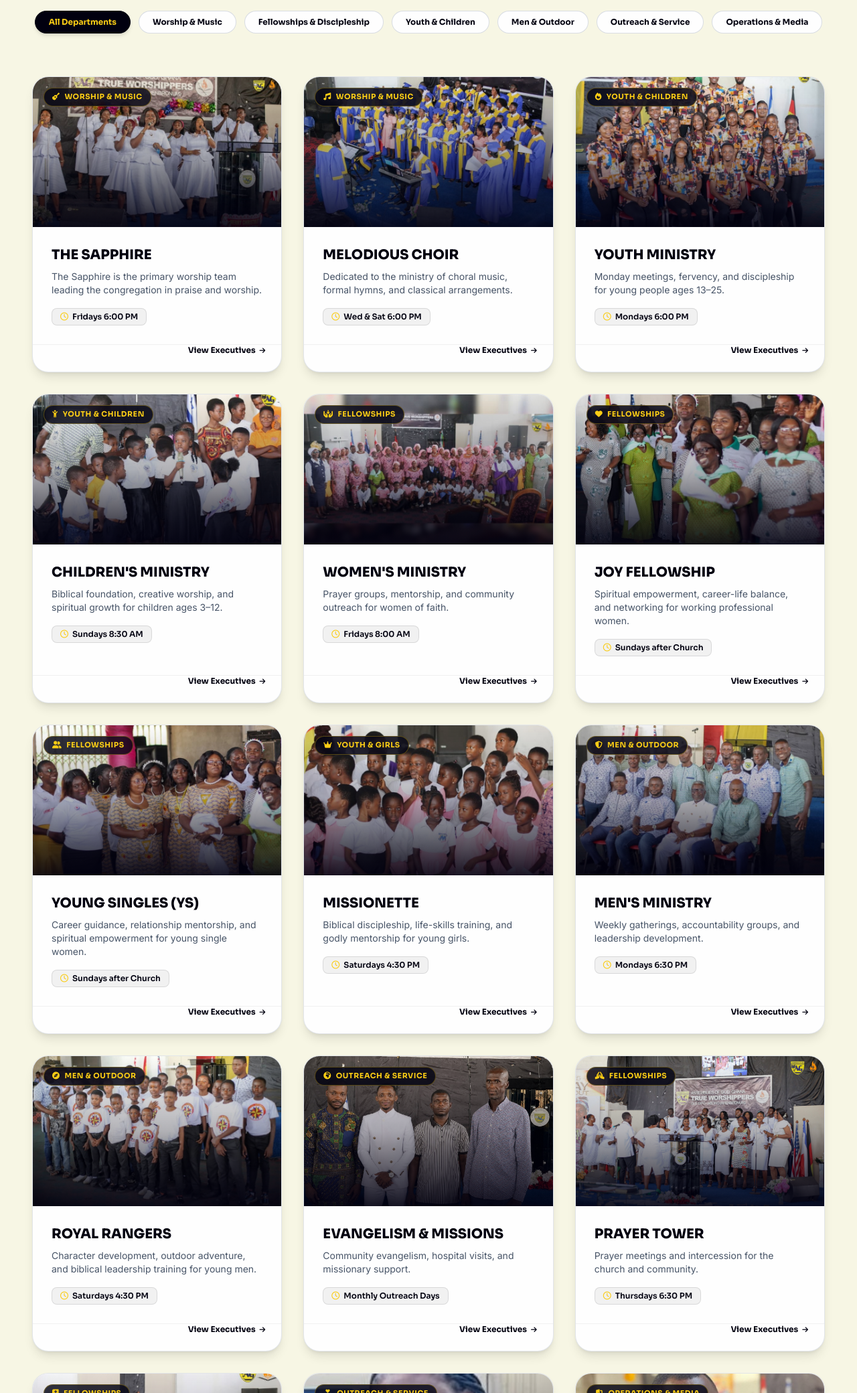
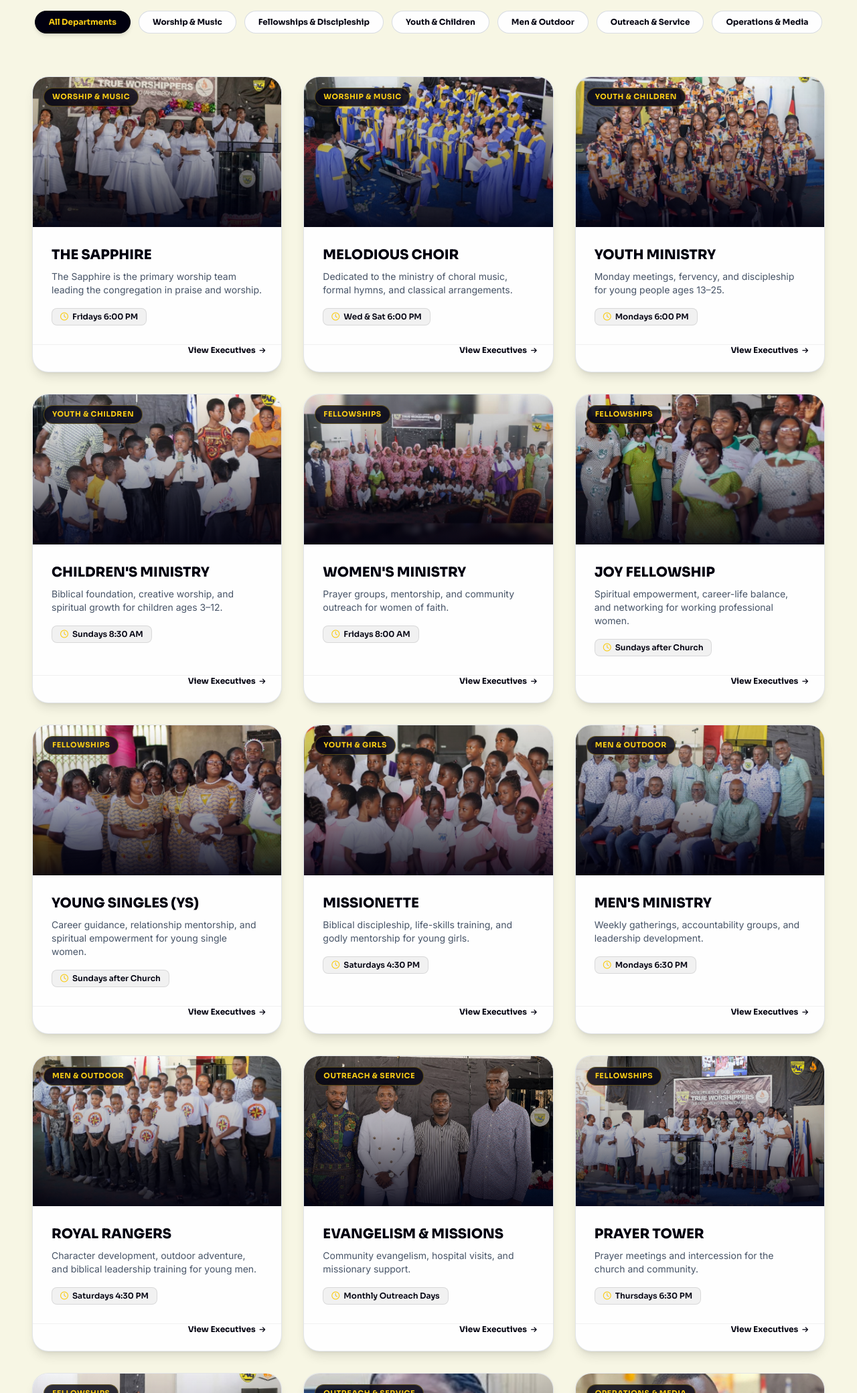
Before and after one commit to heyywillz/TWAG-Website, a website: page departments.html in a window 1280 px wide. Shown: the part 720-2800 px from the top of the page at 67% size. Drawn offline with nearby package versions, Linux system fonts and the light colour scheme.

Commit message:
Remove icons next to category titles on department cards

```diff
--- a/departments.html
+++ b/departments.html
@@ -222,7 +222,7 @@
                 <img src="Department Images/imageye___-_imgi_44_saphgroup.jpg" alt="The Sapphire" class="w-full h-full object-cover group-hover:scale-105 transition-transform duration-500">
                 <div class="absolute inset-0 bg-gradient-to-t from-navy/90 via-navy/30 to-transparent"></div>
                 <span class="absolute top-4 left-4 px-3 py-1 rounded-full bg-navy/80 backdrop-blur-md text-gold font-sora text-[11px] font-bold uppercase tracking-wider border border-gold/30">
-                  <i class="fa-solid fa-guitar mr-1"></i> Worship & Music
+                  Worship & Music
                 </span>
               </div>
 
@@ -255,7 +255,7 @@
                 <img src="Department Images/imageye___-_imgi_45_melogroup.jpg" alt="Melodious Choir" class="w-full h-full object-cover group-hover:scale-105 transition-transform duration-500">
                 <div class="absolute inset-0 bg-gradient-to-t from-navy/90 via-navy/30 to-transparent"></div>
                 <span class="absolute top-4 left-4 px-3 py-1 rounded-full bg-navy/80 backdrop-blur-md text-gold font-sora text-[11px] font-bold uppercase tracking-wider border border-gold/30">
-                  <i class="fa-solid fa-music mr-1"></i> Worship & Music
+                  Worship & Music
                 </span>
               </div>
 
@@ -288,7 +288,7 @@
                 <img src="Department Images/imageye___-_imgi_46_youthgroup.jpg" alt="Youth Ministry" class="w-full h-full object-cover group-hover:scale-105 transition-transform duration-500">
                 <div class="absolute inset-0 bg-gradient-to-t from-navy/90 via-navy/30 to-transparent"></div>
                 <span class="absolute top-4 left-4 px-3 py-1 rounded-full bg-navy/80 backdrop-blur-md text-gold font-sora text-[11px] font-bold uppercase tracking-wider border border-gold/30">
-                  <i class="fa-solid fa-fire mr-1"></i> Youth & Children
+                  Youth & Children
                 </span>
               </div>
 
@@ -321,7 +321,7 @@
                 <img src="Department Images/imageye___-_imgi_47_childrengroup.jpg" alt="Children's Ministry" class="w-full h-full object-cover group-hover:scale-105 transition-transform duration-500">
                 <div class="absolute inset-0 bg-gradient-to-t from-navy/90 via-navy/30 to-transparent"></div>
                 <span class="absolute top-4 left-4 px-3 py-1 rounded-full bg-navy/80 backdrop-blur-md text-gold font-sora text-[11px] font-bold uppercase tracking-wider border border-gold/30">
-                  <i class="fa-solid fa-child-reaching mr-1"></i> Youth & Children
+                  Youth & Children
                 </span>
               </div>
 
@@ -354,7 +354,7 @@
                 <img src="Department Images/imageye___-_imgi_48_wmgroup.jpg" alt="Women's Ministry" class="w-full h-full object-cover group-hover:scale-105 transition-transform duration-500">
                 <div class="absolute inset-0 bg-gradient-to-t from-navy/90 via-navy/30 to-transparent"></div>
                 <span class="absolute top-4 left-4 px-3 py-1 rounded-full bg-navy/80 backdrop-blur-md text-gold font-sora text-[11px] font-bold uppercase tracking-wider border border-gold/30">
-                  <i class="fa-solid fa-hands-holding-child mr-1"></i> Fellowships
+                  Fellowships
                 </span>
               </div>
 
@@ -387,7 +387,7 @@
                 <img src="Department Images/imageye___-_imgi_49_joygroup.jpg" alt="Joy Fellowship" class="w-full h-full object-cover group-hover:scale-105 transition-transform duration-500">
                 <div class="absolute inset-0 bg-gradient-to-t from-navy/90 via-navy/30 to-transparent"></div>
                 <span class="absolute top-4 left-4 px-3 py-1 rounded-full bg-navy/80 backdrop-blur-md text-gold font-sora text-[11px] font-bold uppercase tracking-wider border border-gold/30">
-                  <i class="fa-solid fa-heart mr-1"></i> Fellowships
+                  Fellowships
                 </span>
               </div>
 
@@ -420,7 +420,7 @@
                 <img src="Department Images/imageye___-_imgi_50_ysgroup.jpg" alt="Young Singles (YS)" class="w-full h-full object-cover group-hover:scale-105 transition-transform duration-500">
                 <div class="absolute inset-0 bg-gradient-to-t from-navy/90 via-navy/30 to-transparent"></div>
                 <span class="absolute top-4 left-4 px-3 py-1 rounded-full bg-navy/80 backdrop-blur-md text-gold font-sora text-[11px] font-bold uppercase tracking-wider border border-gold/30">
-                  <i class="fa-solid fa-user-group mr-1"></i> Fellowships
+                  Fellowships
                 </span>
               </div>
 
@@ -453,7 +453,7 @@
                 <img src="Department Images/imageye___-_imgi_51_missionettegroup.jpg" alt="Missionette" class="w-full h-full object-cover group-hover:scale-105 transition-transform duration-500">
                 <div class="absolute inset-0 bg-gradient-to-t from-navy/90 via-navy/30 to-transparent"></div>
                 <span class="absolute top-4 left-4 px-3 py-1 rounded-full bg-navy/80 backdrop-blur-md text-gold font-sora text-[11px] font-bold uppercase tracking-wider border border-gold/30">
-                  <i class="fa-solid fa-crown mr-1"></i> Youth & Girls
+                  Youth & Girls
                 </span>
               </div>
 
@@ -486,7 +486,7 @@
                 <img src="Department Images/imageye___-_imgi_52_mensgroup.jpg" alt="Men's Ministry" class="w-full h-full object-cover group-hover:scale-105 transition-transform duration-500">
                 <div class="absolute inset-0 bg-gradient-to-t from-navy/90 via-navy/30 to-transparent"></div>
                 <span class="absolute top-4 left-4 px-3 py-1 rounded-full bg-navy/80 backdrop-blur-md text-gold font-sora text-[11px] font-bold uppercase tracking-wider border border-gold/30">
-                  <i class="fa-solid fa-shield-halved mr-1"></i> Men & Outdoor
+                  Men & Outdoor
                 </span>
               </div>
 
@@ -519,7 +519,7 @@
                 <img src="Department Images/imageye___-_imgi_53_rangersgroup.jpg" alt="Royal Rangers" class="w-full h-full object-cover group-hover:scale-105 transition-transform duration-500">
                 <div class="absolute inset-0 bg-gradient-to-t from-navy/90 via-navy/30 to-transparent"></div>
                 <span class="absolute top-4 left-4 px-3 py-1 rounded-full bg-navy/80 backdrop-blur-md text-gold font-sora text-[11px] font-bold uppercase tracking-wider border border-gold/30">
-                  <i class="fa-solid fa-compass mr-1"></i> Men & Outdoor
+                  Men & Outdoor
                 </span>
               </div>
 
@@ -552,7 +552,7 @@
                 <img src="Department Images/imageye___-_imgi_54_evang.jpg" alt="Evangelism & Missions" class="w-full h-full object-cover group-hover:scale-105 transition-transform duration-500">
                 <div class="absolute inset-0 bg-gradient-to-t from-navy/90 via-navy/30 to-transparent"></div>
                 <span class="absolute top-4 left-4 px-3 py-1 rounded-full bg-navy/80 backdrop-blur-md text-gold font-sora text-[11px] font-bold uppercase tracking-wider border border-gold/30">
-                  <i class="fa-solid fa-earth-africa mr-1"></i> Outreach & Service
+                  Outreach & Service
                 </span>
               </div>
 
@@ -585,7 +585,7 @@
                 <img src="images/hero-worship.jpg" alt="Prayer Tower" class="w-full h-full object-cover group-hover:scale-105 transition-transform duration-500">
                 <div class="absolute inset-0 bg-gradient-to-t from-navy/90 via-navy/30 to-transparent"></div>
                 <span class="absolute top-4 left-4 px-3 py-1 rounded-full bg-navy/80 backdrop-blur-md text-gold font-sora text-[11px] font-bold uppercase tracking-wider border border-gold/30">
-                  <i class="fa-solid fa-hands-praying mr-1"></i> Fellowships
+                  Fellowships
                 </span>
               </div>
 
@@ -618,7 +618,7 @@
                 <img src="Department Images/imageye___-_imgi_55_ssgroup.jpg" alt="Sunday School" class="w-full h-full object-cover group-hover:scale-105 transition-transform duration-500">
                 <div class="absolute inset-0 bg-gradient-to-t from-navy/90 via-navy/30 to-transparent"></div>
                 <span class="absolute top-4 left-4 px-3 py-1 rounded-full bg-navy/80 backdrop-blur-md text-gold font-sora text-[11px] font-bold uppercase tracking-wider border border-gold/30">
-                  <i class="fa-solid fa-book-bible mr-1"></i> Fellowships
+                  Fellowships
                 </span>
               </div>
 
@@ -651,7 +651,7 @@
                 <img src="Department Images/imageye___-_imgi_11_mercy1.jpg" alt="Welfare Team" class="w-full h-full object-cover group-hover:scale-105 transition-transform duration-500">
                 <div class="absolute inset-0 bg-gradient-to-t from-navy/90 via-navy/30 to-transparent"></div>
                 <span class="absolute top-4 left-4 px-3 py-1 rounded-full bg-navy/80 backdrop-blur-md text-gold font-sora text-[11px] font-bold uppercase tracking-wider border border-gold/30">
-                  <i class="fa-solid fa-hand-holding-heart mr-1"></i> Outreach & Service
+                  Outreach & Service
                 </span>
               </div>
 
@@ -684,7 +684,7 @@
                 <img src="Department Images/imageye___-_imgi_26_patrick.jpg" alt="Ushering & Protocol" class="w-full h-full object-cover group-hover:scale-105 transition-transform duration-500">
                 <div class="absolute inset-0 bg-gradient-to-t from-navy/90 via-navy/30 to-transparent"></div>
                 <span class="absolute top-4 left-4 px-3 py-1 rounded-full bg-navy/80 backdrop-blur-md text-gold font-sora text-[11px] font-bold uppercase tracking-wider border border-gold/30">
-                  <i class="fa-solid fa-door-open mr-1"></i> Operations & Media
+                  Operations & Media
                 </span>
               </div>
 
@@ -717,7 +717,7 @@
                 <img src="Department Images/imageye___-_imgi_3_steve.jpg" alt="Properties" class="w-full h-full object-cover group-hover:scale-105 transition-transform duration-500">
                 <div class="absolute inset-0 bg-gradient-to-t from-navy/90 via-navy/30 to-transparent"></div>
                 <span class="absolute top-4 left-4 px-3 py-1 rounded-full bg-navy/80 backdrop-blur-md text-gold font-sora text-[11px] font-bold uppercase tracking-wider border border-gold/30">
-                  <i class="fa-solid fa-building mr-1"></i> Operations & Media
+                  Operations & Media
                 </span>
               </div>
 
@@ -750,7 +750,7 @@
                 <img src="Department Images/imageye___-_imgi_56_med.png" alt="Media Team" class="w-full h-full object-cover group-hover:scale-105 transition-transform duration-500">
                 <div class="absolute inset-0 bg-gradient-to-t from-navy/90 via-navy/30 to-transparent"></div>
                 <span class="absolute top-4 left-4 px-3 py-1 rounded-full bg-navy/80 backdrop-blur-md text-gold font-sora text-[11px] font-bold uppercase tracking-wider border border-gold/30">
-                  <i class="fa-solid fa-video mr-1"></i> Operations & Media
+                  Operations & Media
                 </span>
               </div>
 
```
